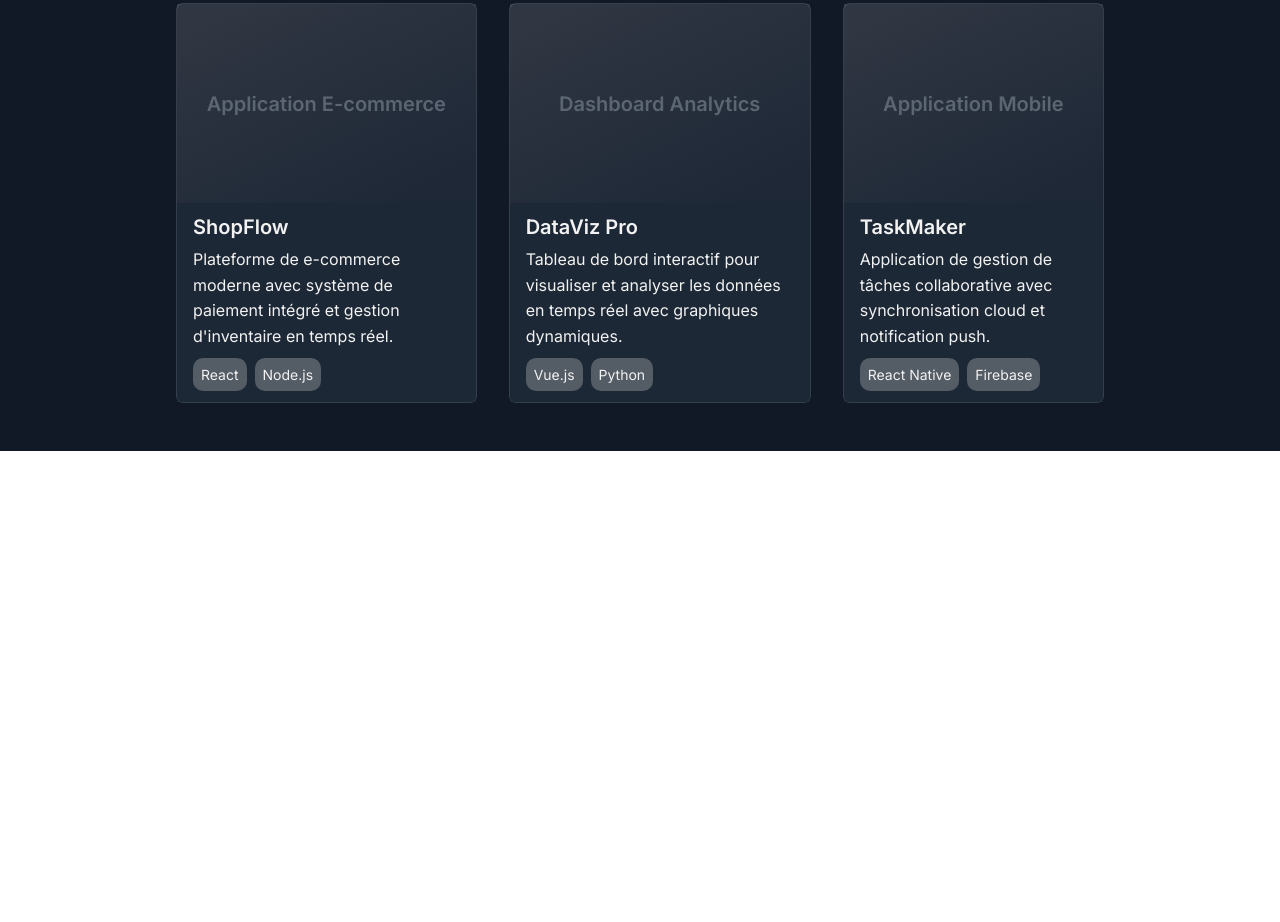
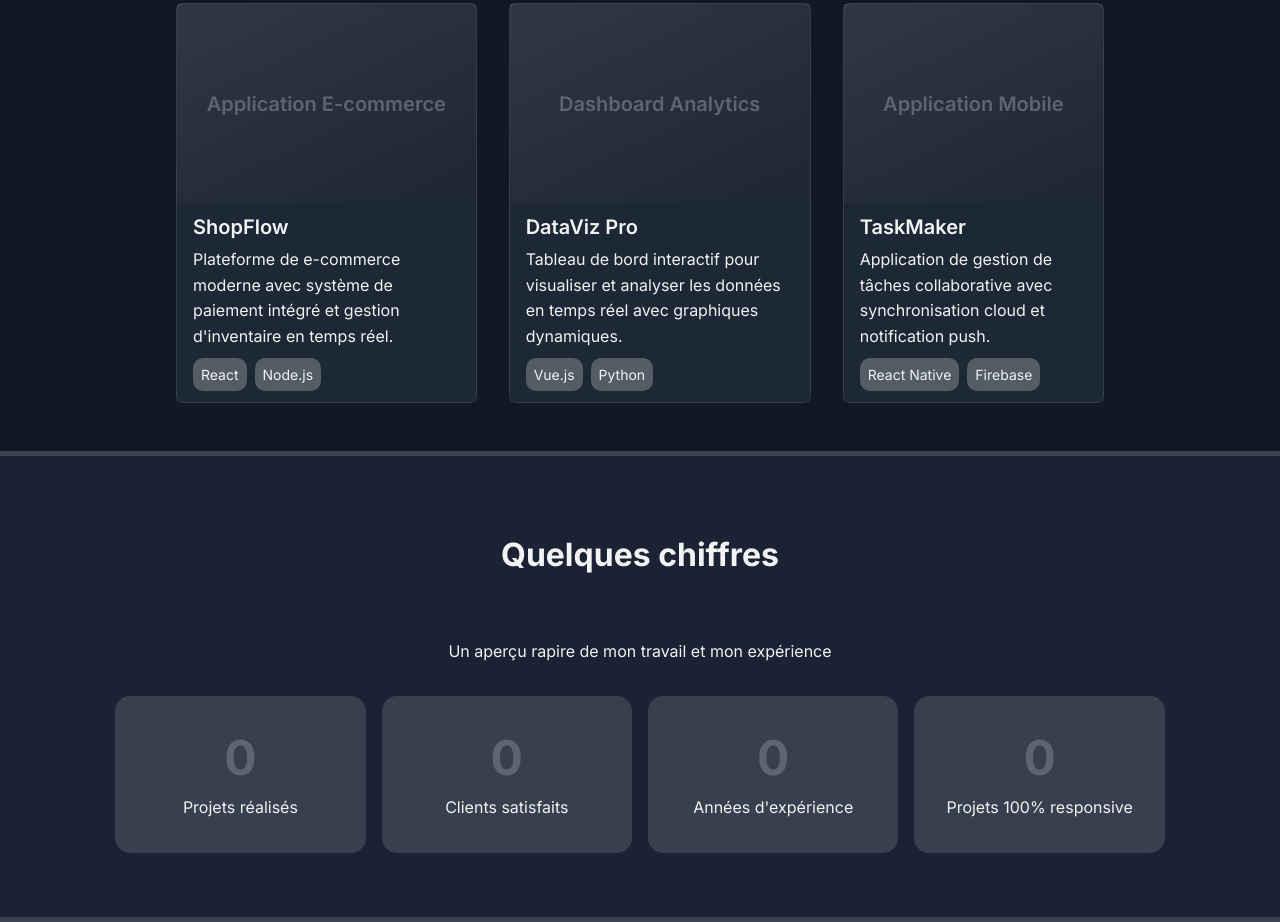
Before and after one commit to Lendl63/Portfolio, a plain HTML site: page index.html in a window 1280 px wide. Shown: the part 2689-3611 px from the top of the page. Before the commit the page ends 3140 px from the top, so only its background shows below. Drawn offline with Linux system fonts and the light colour scheme; animation ran at ten frames a second.

Commit message:
feat: ajout de la section stats (structure et design)

```diff
--- a/index.html
+++ b/index.html
@@ -222,5 +222,31 @@
             </div>
         </div>
     </section>
+
+    <!--===== STATS SECTION =====-->
+    <section class="stats soft" id="stats">
+        <h2 class="section-title">Quelques chiffres</h2>
+        <div class="stats-contain">
+            <p class="section-text">Un aperçu rapire de mon travail et mon expérience</p>
+            <div class="stats-grid">
+                <div class="stat-card">
+                    <span class="stat-number">0</span>
+                    <p class="section-text">Projets réalisés</p>
+                </div>
+                <div class="stat-card">
+                    <span class="stat-number">0</span>
+                    <p class="section-text">Clients satisfaits</p>
+                </div>
+                <div class="stat-card">
+                    <span class="stat-number">0</span>
+                    <p class="section-text">Années d'expérience</p>
+                </div>
+                <div class="stat-card">
+                    <span class="stat-number">0</span>
+                    <p class="section-text">Projets 100% responsive</p>
+                </div>
+            </div>
+        </div>
+    </section>
 </body>
 </html>
--- a/src/css/style.css
+++ b/src/css/style.css
@@ -364,3 +364,42 @@ section {
     border-radius: 10px;
     background-color: var(--bg-icon);
 }
+
+/* ===== STATS SECTION ===== */
+.stats-contain {
+    display: flex;
+    flex-direction: column;
+    align-items: center;
+    justify-content: center;
+    padding: 4rem;
+    gap: 1rem;
+}
+
+.stats-contain > p:first-child {
+    margin-bottom: 1rem;
+}
+
+.stats-grid {
+    display: grid;
+    grid-template-columns: repeat(4, 2fr);
+    gap: 1rem;
+}
+
+.stat-card {
+    display: flex;
+    flex-direction: column;
+    align-items: center;
+    justify-content: center;
+    gap: 0.5rem;
+    padding: 2rem;
+    background: var(--card-soft);
+    border-radius: 15px;
+}
+
+.stat-number {
+    display: block;
+    font-family: var(--font-main);
+    font-size: 3rem;
+    font-weight: var(--fw-bold);
+    color: var(--text-muted);
+}
```
